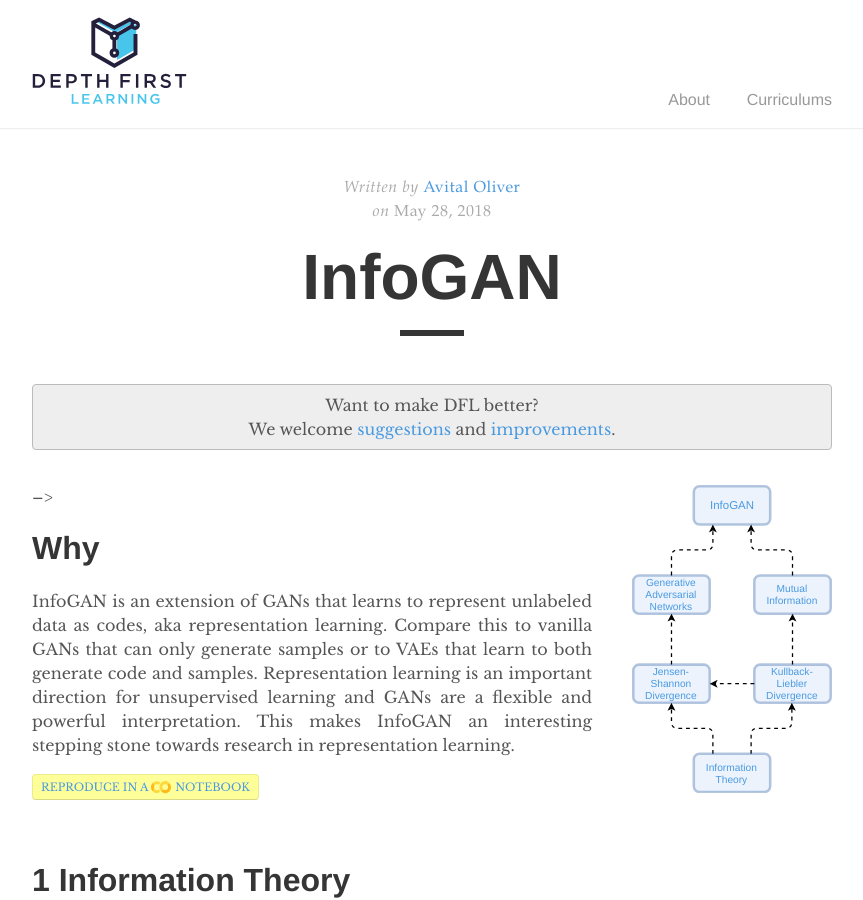
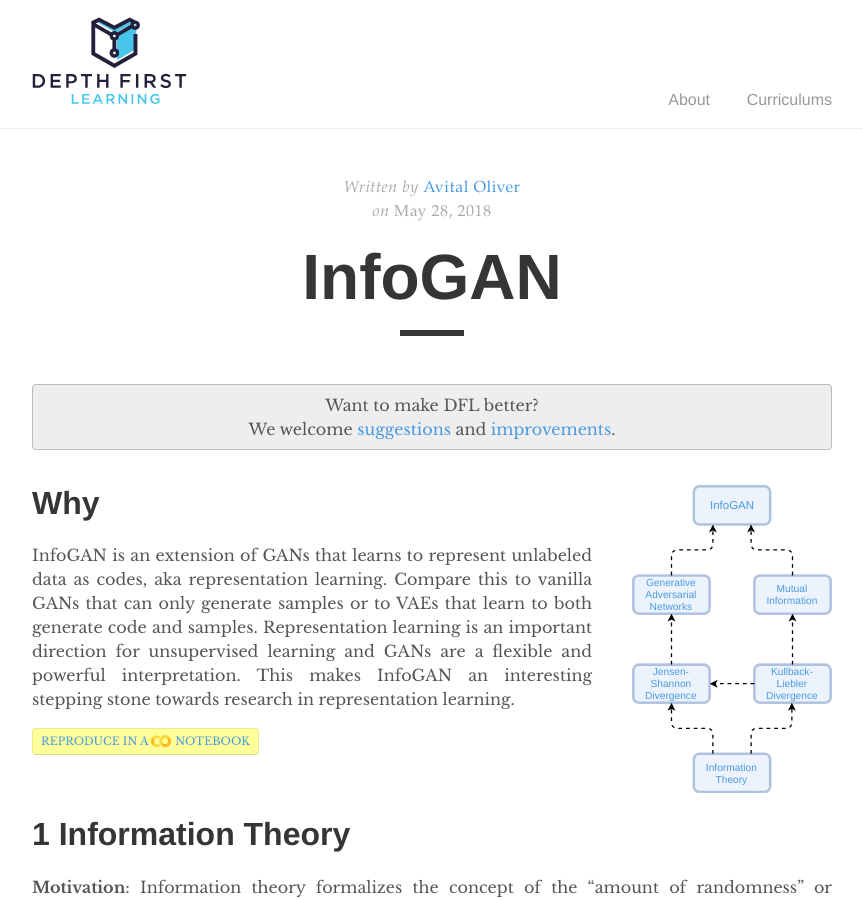
Before and after one commit to depthfirstlearning/depthfirstlearning.com, a Jekyll site: the page built from _posts/2018-05-28-InfoGAN.markdown, in a window 1280 px wide and 900 px high. Shown: the whole window, without its empty margins (208-1071 px from the left). Built offline with Jekyll 4.4.1, drawn with Linux system fonts in a browser that asks for light colours; formulas are drawn with MathJax 3.

Commit message:
Update 2018-05-28-InfoGAN.markdown

```diff
--- a/_posts/2018-05-28-InfoGAN.markdown
+++ b/_posts/2018-05-28-InfoGAN.markdown
@@ -13,8 +13,6 @@
 ---
 
 <iframe class="deps" src="/assets/infogan-deps.svg" width="200"></iframe>
-
--->
 
 # Why
 
@@ -113,7 +111,9 @@
 
   **Questions**:
   1. Prove that $$0 \leq JSD(P||Q) \leq 1$$ bit for all P, Q. When are the bounds achieved?
-     <details><summary>Solution</summary>Start <a href="https://en.wikipedia.org/wiki/Jensen-Shannon_divergence#Relation_to_mutual_information">here</a>.
+     <details><summary>Solution</summary>
+     <p>Start <a href="https://en.wikipedia.org/wiki/Jensen-Shannon_divergence#Relation_to_mutual_information">here</a>.
+     </p>
      </details>
   2. What are the bounds for KL divergence? When are those bounds achieved?
   3. In the paper, why do they say “In practice, equation 1 may not provide sufficient gradient for G to learn well. Early in learning, when G is poor, D can reject samples with high confidence because they are clearly different from the training data. In this case, $$log(1 − D(G(z)))$$ saturates”?
```
